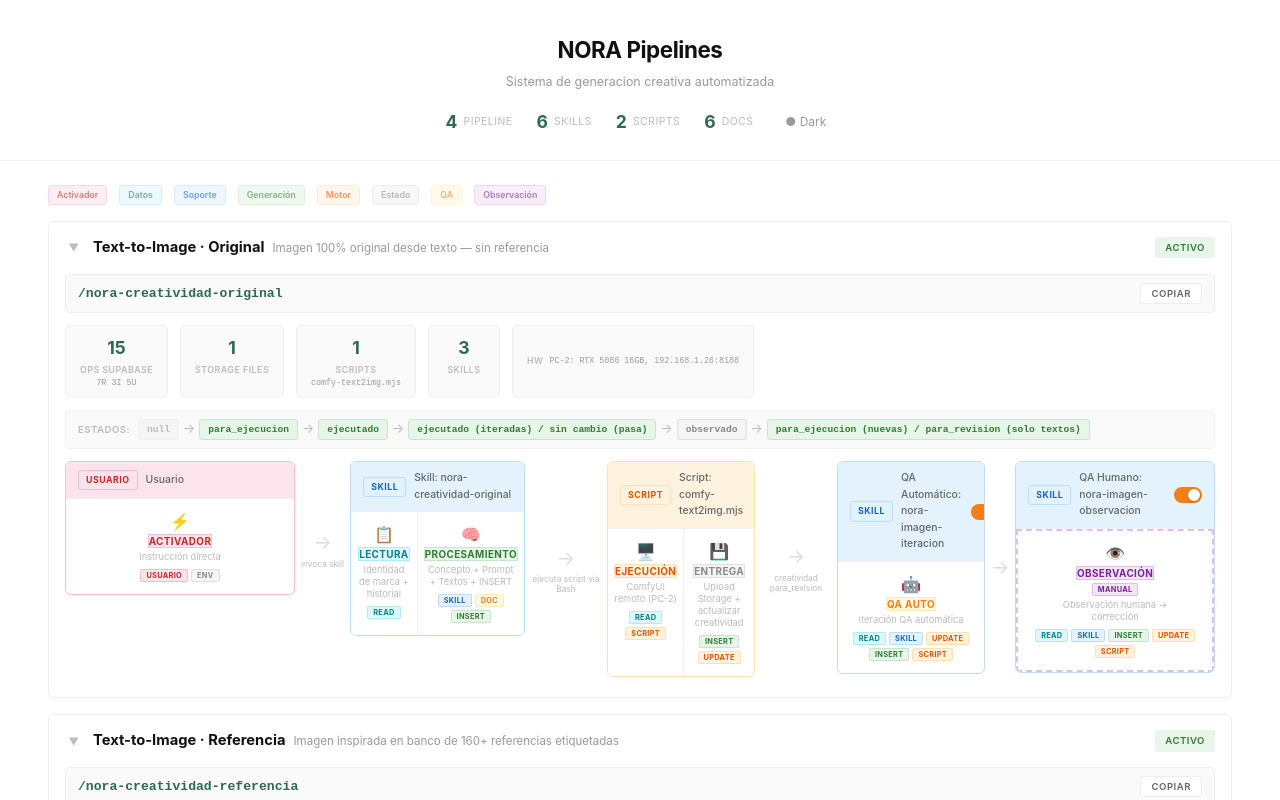
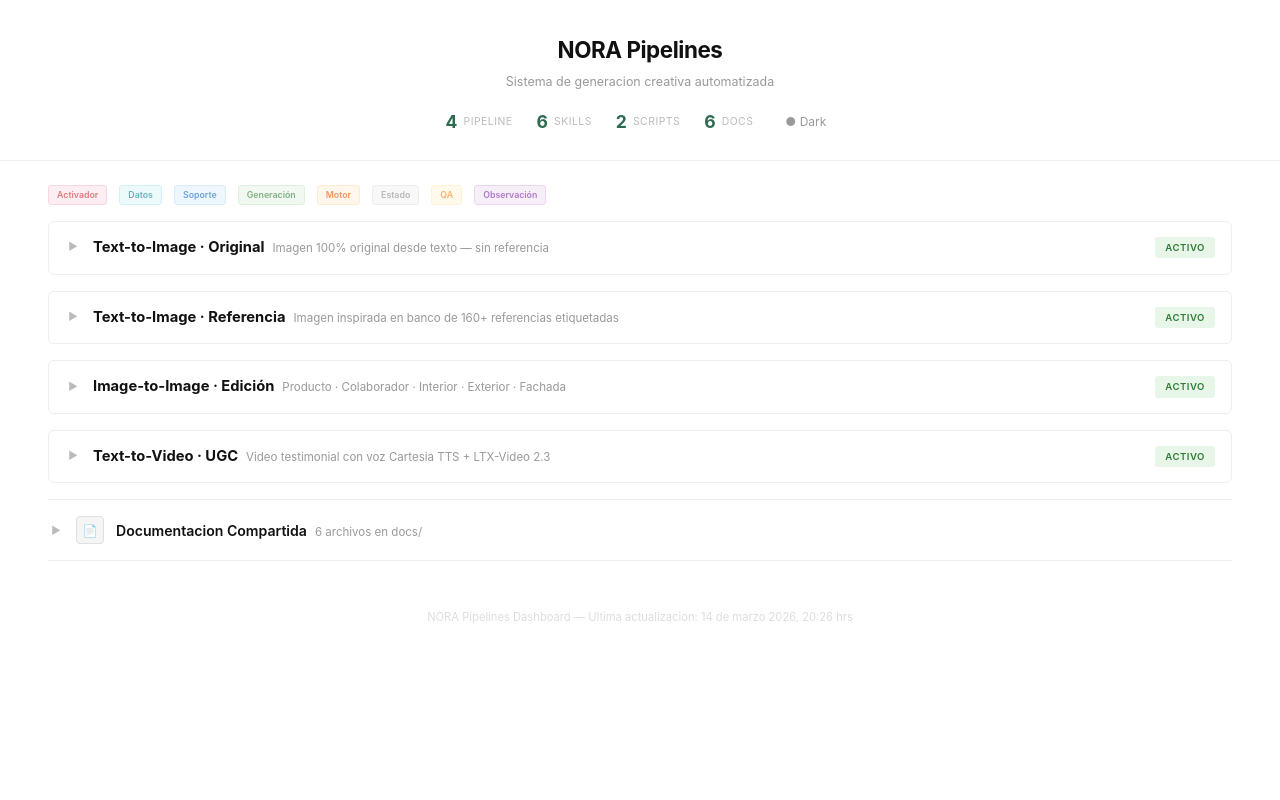
Before and after one commit to anywheretower/nora-pipelines, a React (Vite) app in the folder dashboard/: page / in a window 1280 px wide. Shown: the top 800 px of the page. Built offline with nearby package versions, Linux system fonts and the light colour scheme.

Commit message:
Collapse pipelines by default + clarify img2img subtitle with 5 origins
Co-Authored-By: Claude Opus 4.6 (1M context) <noreply@anthropic.com>

```diff
--- a/dashboard/src/components/PipelineCard.jsx
+++ b/dashboard/src/components/PipelineCard.jsx
@@ -426,7 +426,7 @@ function DetailPanel({ data }) {
 /* ── Main component ── */
 
 export default function PipelineCard({ pipeline, universalPhases, activePhase, onPhaseClick }) {
-  const [open, setOpen] = useState(true)
+  const [open, setOpen] = useState(false)
   const [qaEnabled, setQaEnabled] = useState(true)
 
   const activeData = activePhase ? pipeline.phases[activePhase] : null
--- a/dashboard/src/data/pipeline.js
+++ b/dashboard/src/data/pipeline.js
@@ -939,7 +939,7 @@ export const pipelines = [
   {
     id: 'img2img',
     title: 'Image-to-Image · Edición',
-    subtitle: 'Edición de foto existente — producto, colaborador, espacio',
+    subtitle: 'Producto · Colaborador · Interior · Exterior · Fachada',
     command: '/nora-creatividad-img2img',
     status: 'activo',
 
```
